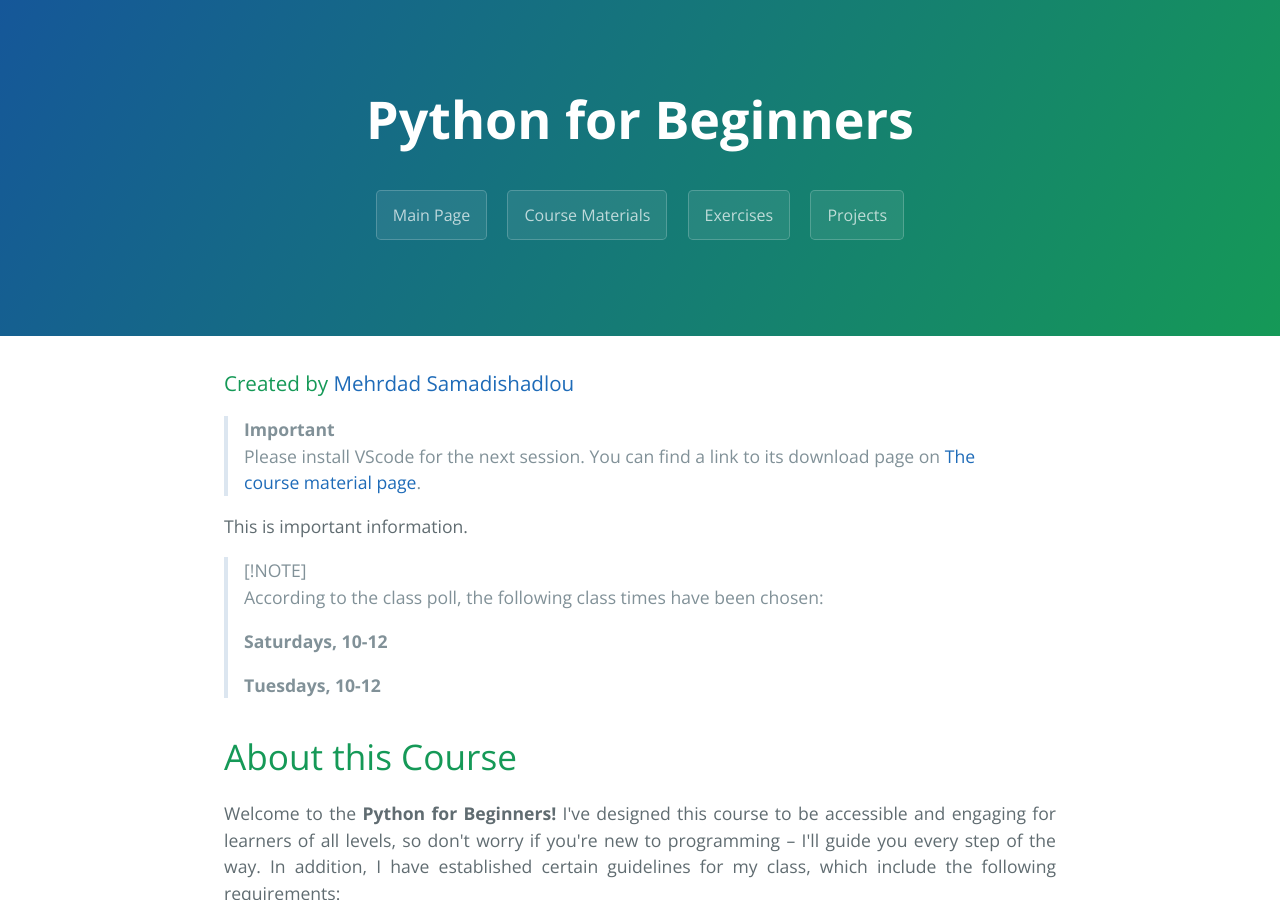
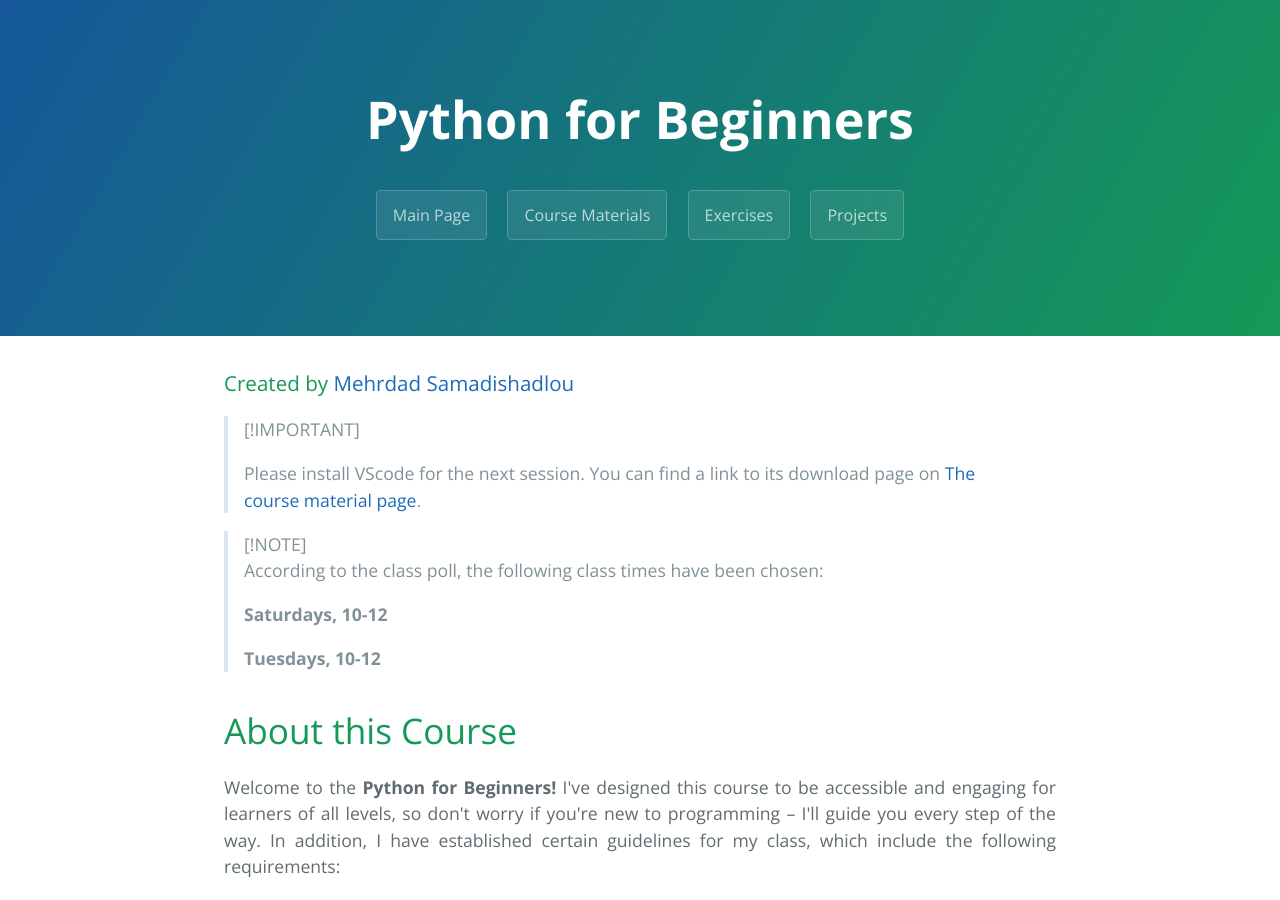
Before and after one commit to MehrdadSamadishadlou/Python_for_Beginners, a Jekyll site: the page built from index.md, in a window 1280 px wide and 900 px high. Built offline with Jekyll 4.4.1, drawn with Linux system fonts in a browser that asks for light colours.

Commit message:
Update index.md

```diff
--- a/index.md
+++ b/index.md
@@ -6,10 +6,9 @@ filename: index
 
 ### Created by <a href="https://github.com/MehrdadSamadishadlou">Mehrdad Samadishadlou</a>
 
-> **Important**
+> [!IMPORTANT]
+>
 > Please install VScode for the next session. You can find a link to its download page on <a href="https://mehrdadsamadishadlou.github.io/Python_for_Beginners/materials">The course material page</a>.
-
-<p class="important">This is important information.</p>
 
 > [!NOTE]
 > According to the class poll, the following class times have been chosen:
```
